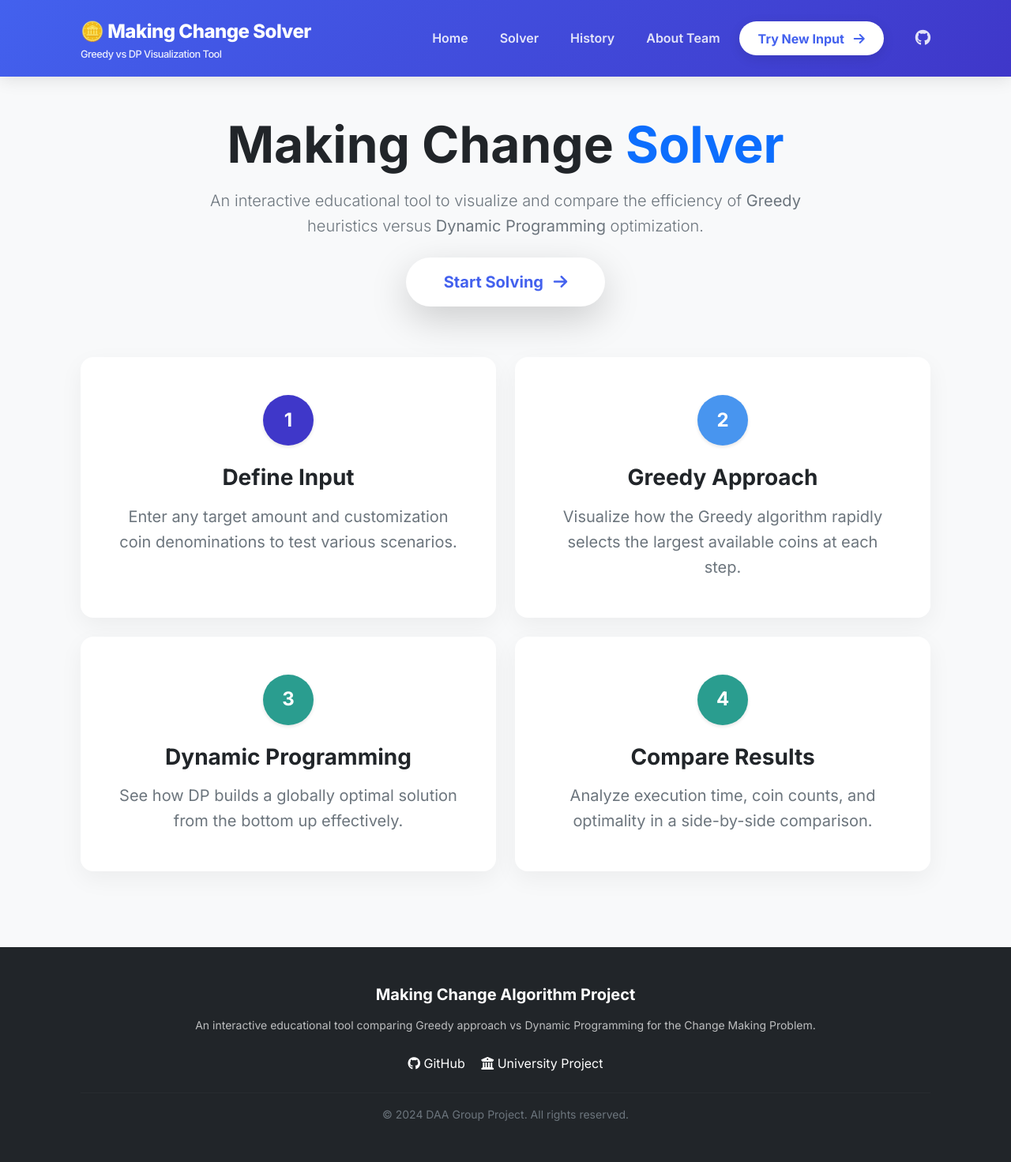
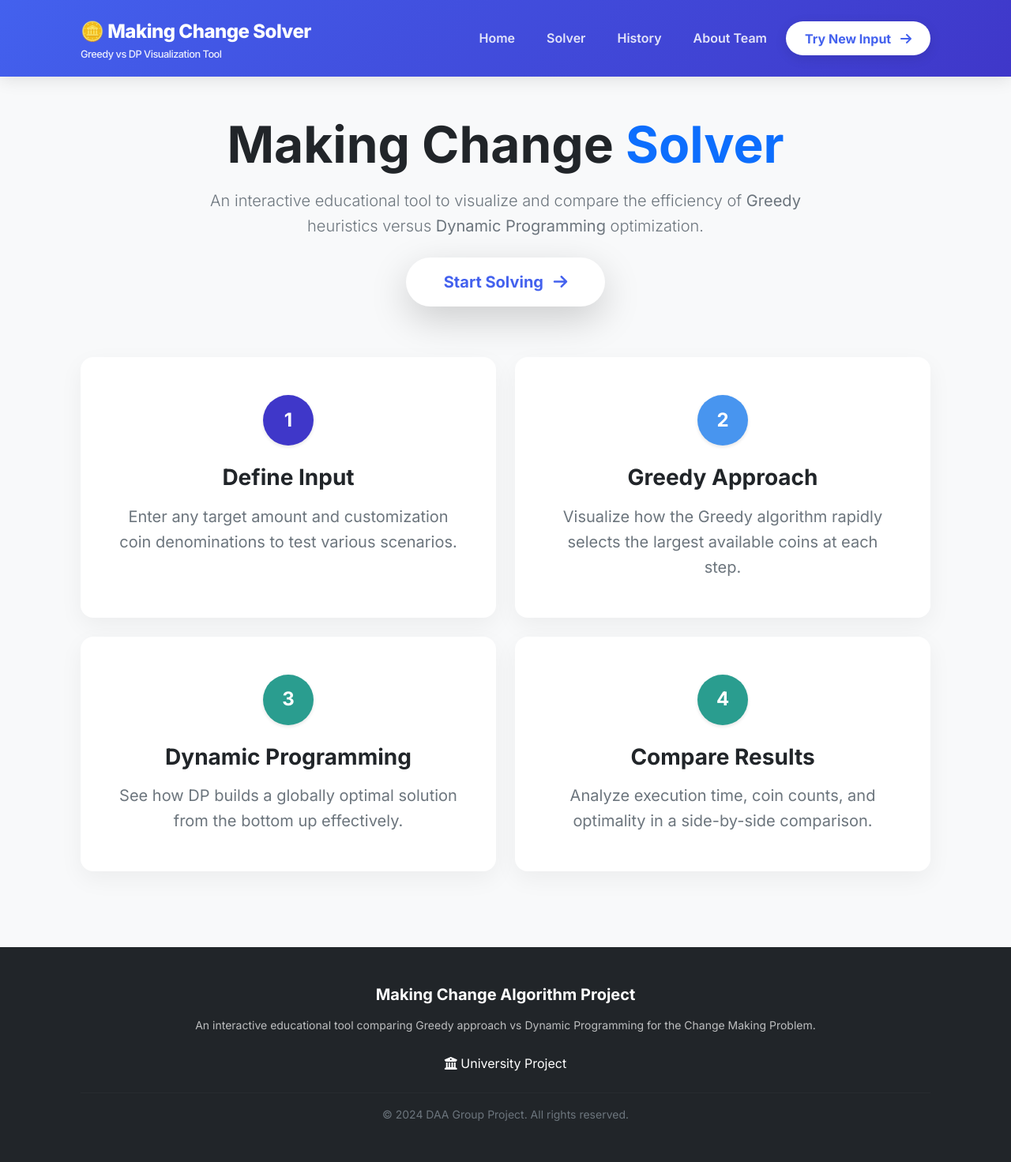
Before and after one commit to sarjanshah14/greedyvsdynamic, a Flask app: page / in a window 1280 px wide. Shown: the whole page at 79% size. Run offline with Flask 3, Linux system fonts and the light colour scheme.

Commit message:
Final Polish: Remove GitHub Links

```diff
--- a/templates/layout.html
+++ b/templates/layout.html
@@ -49,12 +49,6 @@
                             Try New Input <i class="fas fa-arrow-right ms-2"></i>
                         </a>
                     </li>
-                    <li class="nav-item ms-3">
-                        <a class="nav-link p-0" href="https://github.com/sarjanshah14/greedyvsdynamic" target="_blank"
-                            title="View Code">
-                            <i class="fab fa-github fa-lg"></i>
-                        </a>
-                    </li>
                 </ul>
             </div>
         </div>
@@ -73,8 +67,6 @@
                 the Change Making Problem.</p>
 
             <div class="mb-4">
-                <a href="https://github.com/sarjanshah14/greedyvsdynamic" class="me-3"><i class="fab fa-github"></i>
-                    GitHub</a>
                 <a href="#" class=""><i class="fas fa-university"></i> University Project</a>
             </div>
 
```
